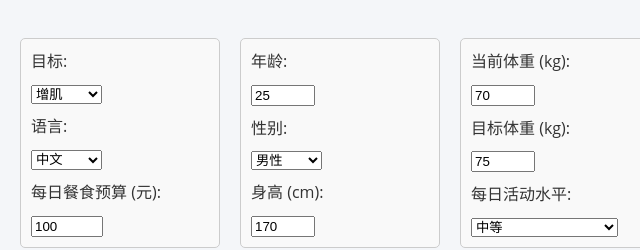
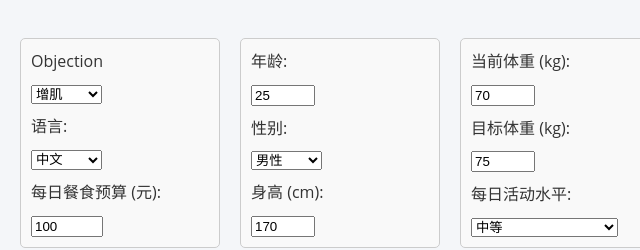
Before and after one commit to AlbertMoneystein/DECO7140, a plain HTML site: page assessment/nutrition-CH.html in a window 1280 px wide. Shown: the part 186-436 px from the top of the page, 0-640 px from the left. Drawn offline with Linux system fonts and the light colour scheme.

Commit message:
change
nutrition html

```diff
--- a/assessment/nutrition-CH.html
+++ b/assessment/nutrition-CH.html
@@ -31,7 +31,7 @@
 
     <div class="nutrition-grid-container">
         <div class="section" style="grid-area: 1 / 1;"> <!-- 第一行第一列 -->
-            <label for="goal">目标:</label>
+            <label for="goal">Objection</label>
             <select id="goal">
                 <option value="muscle_gain">增肌</option>
                 <option value="weight_loss">减脂</option>
```
